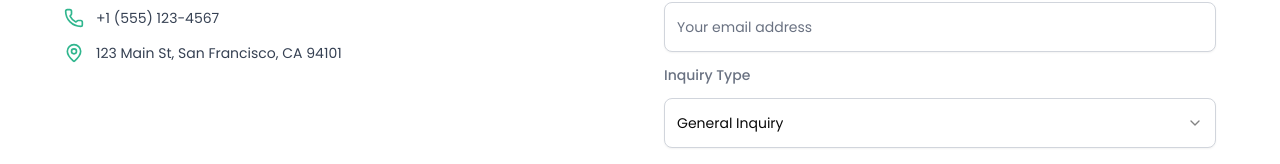
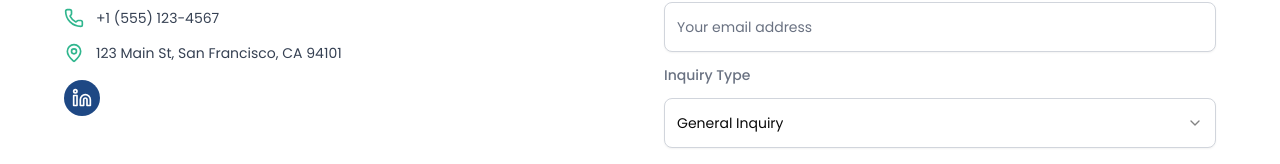
Before and after one commit to jaskaran-online/ivalt-landing.com, a Next.js app: page / in a window 1280 px wide. Shown: the part 2906-3070 px from the top of the page. Built offline with nearby package versions, Linux system fonts and the light colour scheme.

Commit message:
feat: add LinkedIn icon to Footer component
- Imported LinkedIn icon from lucide-react for social media links.
- Added a new section in the Footer for social icons, including a styled LinkedIn link.
- Enhanced user engagement by providing quick access to LinkedIn profile.

```diff
--- a/src/components/Footer.tsx
+++ b/src/components/Footer.tsx
@@ -6,7 +6,7 @@ import {
   SmallText,
   Caption,
 } from "@/components/ui/typography";
-import { Mail, Phone, MapPin } from "lucide-react";
+import { Mail, Phone, MapPin, Linkedin } from "lucide-react";
 import ContactForm from "@/components/ContactForm";
 
 const footerLinks = {
@@ -161,6 +161,16 @@ export default function Footer() {
                     </SmallText>
                   </div>
                 </div>
+
+                {/* social icons from linkedin, facebook, instagram, twitter */}
+                <div className="flex items-center space-x-3">
+                  <Link
+                    href="/linkedin"
+                    className="text-gray-500 hover:text-navy-primary transition-colors duration-200 bg-navy-primary p-2 rounded-full"
+                  >
+                    <Linkedin className="h-5 w-5 text-white" />
+                  </Link>
+                </div>
               </div>
 
               {/* Quick Contact Form */}
```
